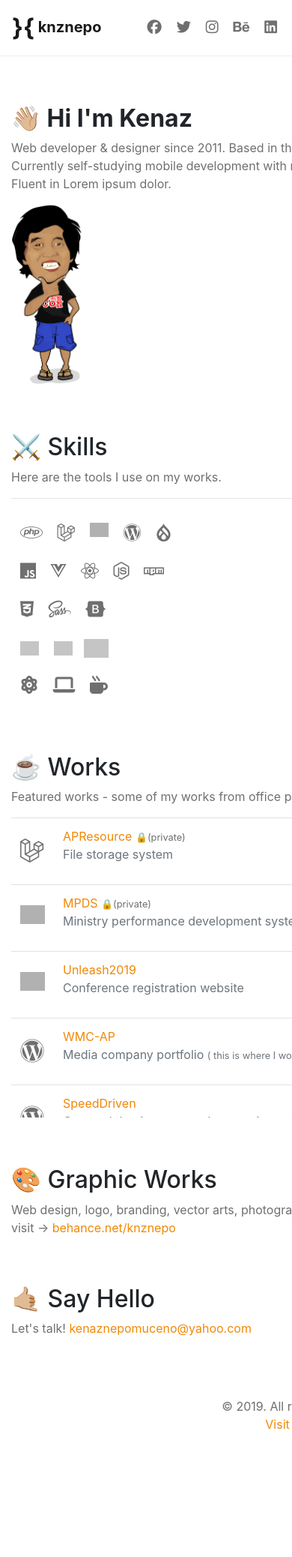
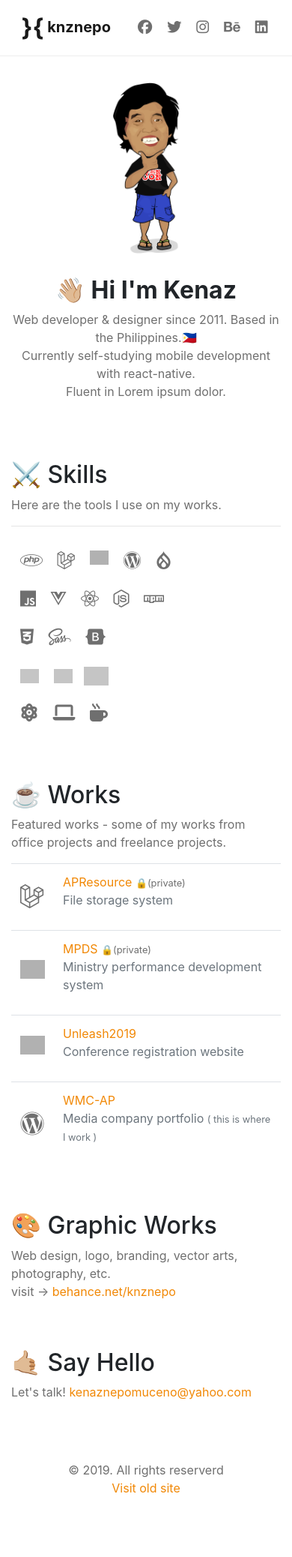
Before and after one commit to knznepo/knznepo.github.io, a PHP site: page / in a window 390 px wide; the page is wider, and only the part inside the window is pictured. Shown: that part at 75% size. Before the commit the page ends 1905 px from the top of that part, so only its background shows below. Run offline with PHP 8.4, Linux system fonts and the light colour scheme; some libraries are stand-ins or nearby versions; grey boxes are pictures that could not be loaded.

Commit message:
fix mediaqueries

```diff
--- a/assets/css/style.css
+++ b/assets/css/style.css
@@ -20,21 +20,16 @@
   color: #6f6f6f;
 }
 
+#avatar-left {
+  display: none;
+}
+
 #about img {
   height: 240px;
   margin: 0 auto;
   position: absolute;
   top: -42px;
   left: 70px;
-}
-
-@media only screen and ( max-width: 720px ) {
-  #about img {
-    top: 0;
-    left: 0;
-    position: relative;
-    margin: 0 auto;
-  }
 }
 
 #social-links i {
@@ -113,3 +108,30 @@ p, table td {
 #works td {
   vertical-align: middle;
 }
+
+@media only screen and ( max-width: 720px ) {
+  #about img {
+    position: relative;
+    left: auto;
+    top: -29px;
+    width: 90px;
+    height: auto;
+    display: block;
+  }
+
+  #about .col-md-8 {
+    text-align: center;
+  }
+
+  #avatar-left {
+    display: block;
+  }
+
+  #avatar-right {
+    display: none;
+  }
+
+  .container-slim {
+    width: inherit;
+  }
+}
--- a/index.html
+++ b/index.html
@@ -7,7 +7,7 @@
 		<meta name="viewport" content="width=device-width, initial-scale=1">
 
     <link rel="stylesheet" href="https://stackpath.bootstrapcdn.com/bootstrap/4.3.1/css/bootstrap.min.css" integrity="sha384-ggOyR0iXCbMQv3Xipma34MD+dH/1fQ784/j6cY/iJTQUOhcWr7x9JvoRxT2MZw1T" crossorigin="anonymous">
-    <link rel="stylesheet" href="https://knznepo.github.io/assets/css/style.css">
+    <link rel="stylesheet" href="assets/css/style.css">
     <script src="https://kit.fontawesome.com/d43bb2fcad.js" crossorigin="anonymous"></script>
 
     <!-- meta -->
@@ -58,6 +58,10 @@
       <div class="container container-slim mt-5 pt-3">
         <div id="about">
           <div class="row">
+            <div id="avatar-left" class="col-md-2">
+              <img src="https://knznepo.github.io/old/public/css/images/me.png">
+            </div><!-- col -->
+
             <div class="col-md-8">
               <h2><strong>👋🏼 Hi I'm Kenaz</strong></h2>
               <p>
@@ -66,7 +70,7 @@
                 Fluent in Lorem ipsum dolor.
               </p>
             </div><!-- col -->
-            <div class="col-md-2">
+            <div id="avatar-right" class="col-md-2">
               <img src="https://knznepo.github.io/old/public/css/images/me.png">
             </div><!-- col -->
           </div><!-- row -->
@@ -184,7 +188,7 @@
     <script src="https://stackpath.bootstrapcdn.com/bootstrap/4.3.1/js/bootstrap.min.js" integrity="sha384-JjSmVgyd0p3pXB1rRibZUAYoIIy6OrQ6VrjIEaFf/nJGzIxFDsf4x0xIM+B07jRM" crossorigin="anonymous"></script>
     <script src="https://cdn.jsdelivr.net/npm/vue"></script>
     <scrtip src="https://cdnjs.cloudflare.com/ajax/libs/axios/0.19.0/axios.min.js"></script>
-    <script src="https://knznepo.github.io/assets/js/script.js"></script>
+    <script src="assets/js/script.js"></script>
 
   </body>
 </html>
```
